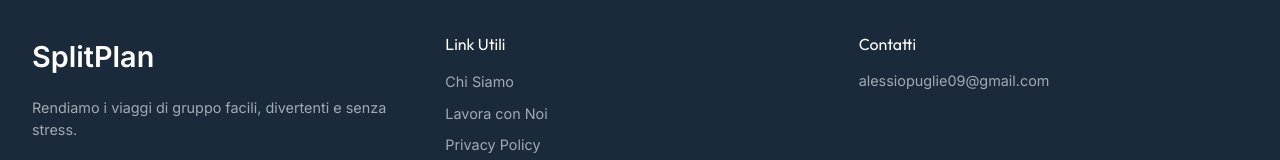
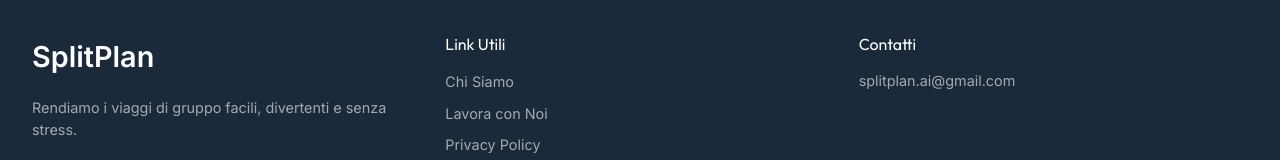
Before and after one commit to nicopug/splitplan-ai, a React (Vite) app: page / in a window 1280 px wide. Shown: the part 3290-3450 px from the top of the page. Built offline with nearby package versions, Linux system fonts and the light colour scheme; no server answers.

Commit message:
Modifiche

```diff
--- a/src/components/Footer.jsx
+++ b/src/components/Footer.jsx
@@ -21,7 +21,7 @@
                     </div>
                     <div>
                         <h4 style={{ color: 'white' }}>Contatti</h4>
-                        <p style={{ color: 'rgba(255,255,255,0.6)', fontSize: '0.9rem' }}>alessiopuglie09@gmail.com</p>
+                        <p style={{ color: 'rgba(255,255,255,0.6)', fontSize: '0.9rem' }}>splitplan.ai@gmail.com</p>
                         <div style={{ display: 'flex', gap: '1rem', marginTop: '1rem' }}>
                         </div>
                     </div>
```
